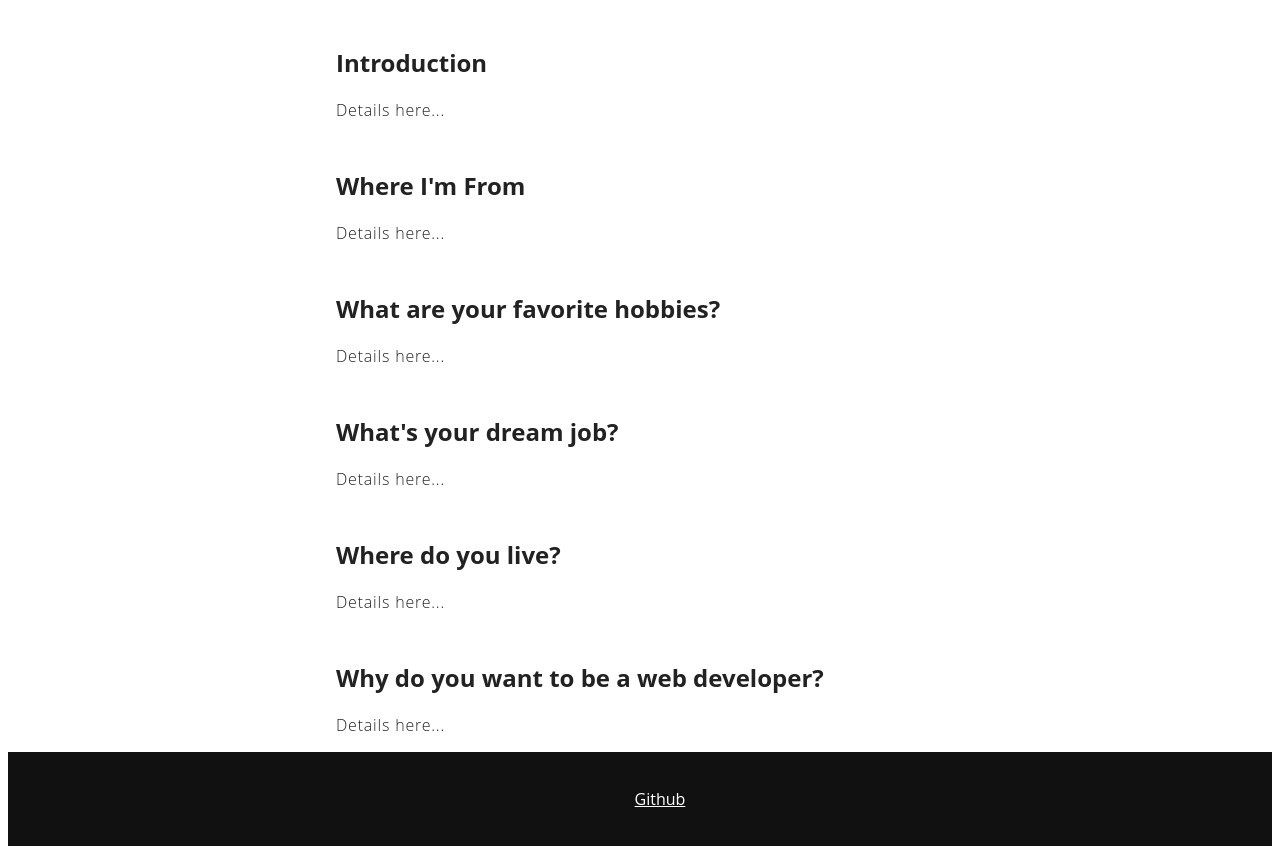
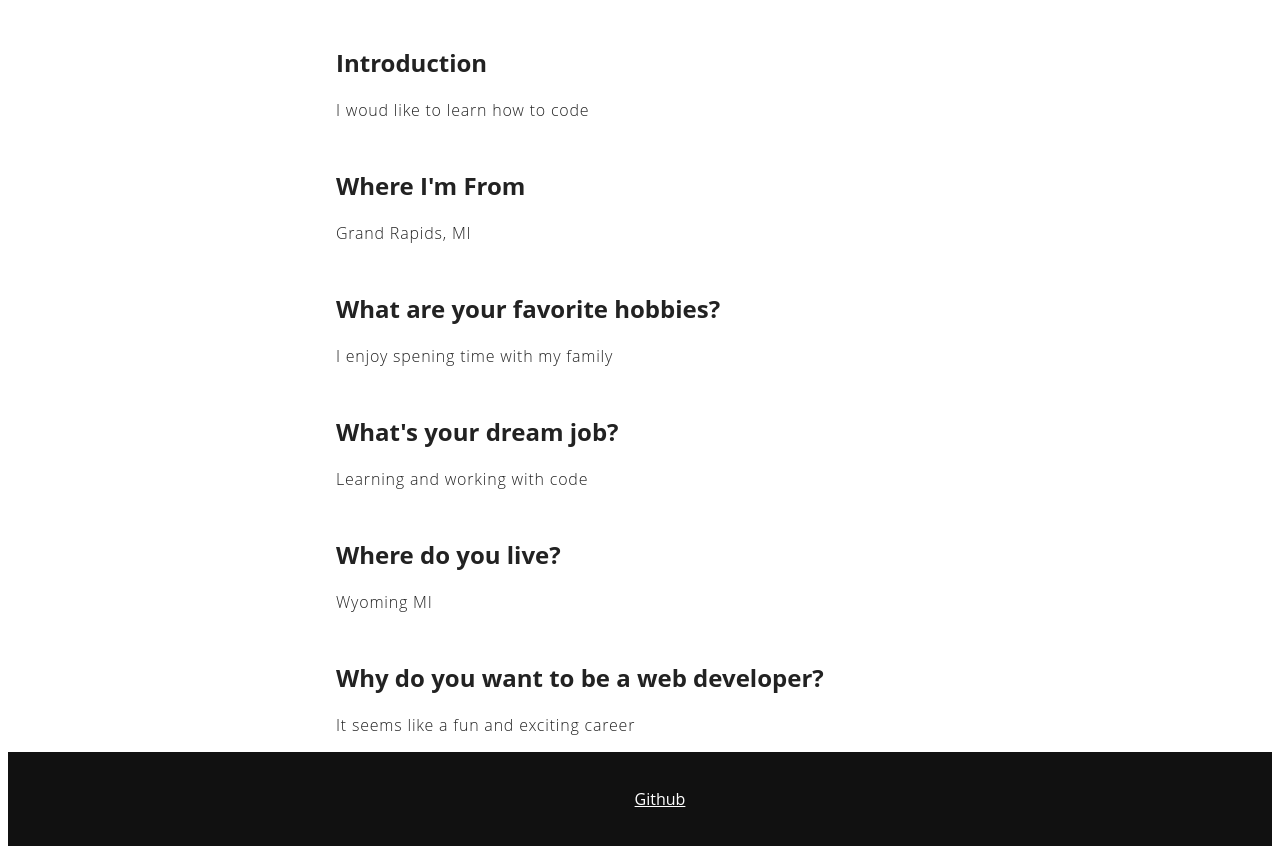
Before and after one commit to HectorDiazJr/Name, a plain HTML site: page index.html in a window 1280 px wide. Shown: the part 456-1310 px from the top of the page. Drawn offline with Linux system fonts and the light colour scheme.

Commit message:
updating our details

```diff
--- a/index.html
+++ b/index.html
@@ -17,17 +17,17 @@
     </header>
     <section class="details">
       <h1>Introduction</h1>
-      <p>Details here...</p>
+      <p>I woud like to learn how to code</p>
       <h1>Where I'm From</h1>
-      <p>Details here...</p>
+      <p>Grand Rapids, MI</p>
       <h1>What are your favorite hobbies?</h1>
-      <p>Details here...</p>
+      <p>I enjoy spening time with my family</p>
       <h1>What's your dream job?</h1>
-      <p>Details here...</p>
+      <p>Learning and working with code</p>
       <h1>Where do you live?</h1>
-      <p>Details here...</p>
+      <p>Wyoming MI</p>
       <h1>Why do you want to be a web developer?</h1>
-      <p>Details here...</p>
+      <p>It seems like a fun and exciting career</p>
     </section>
 
     <footer id="footer">
```
